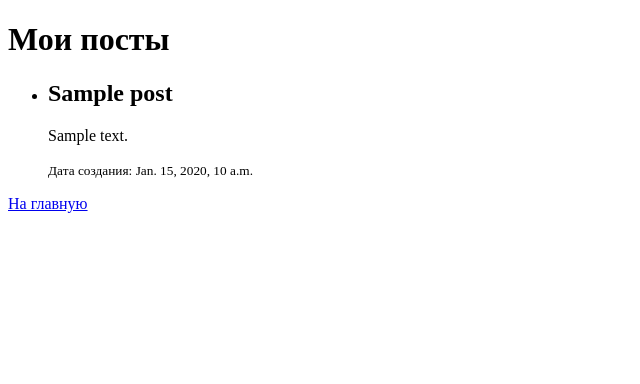
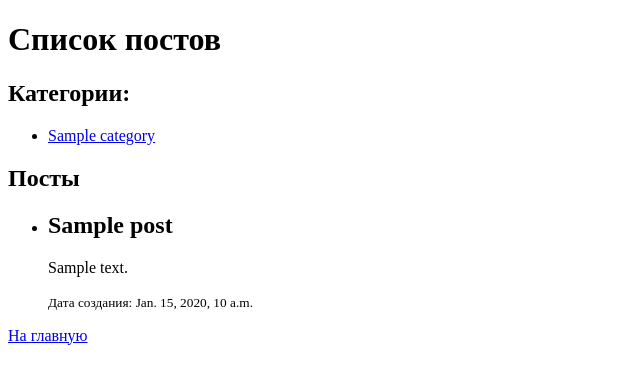
Before and after one commit to EvgOstgit/django_blog, a Django app: page /posts/ in a window 1280 px wide. Shown: the top 384 px of the page, without its empty margins (0-640 px from the left). Run offline with Django 5.2, Linux system fonts and the light colour scheme; tables that the repository leaves empty hold one stand-in row (values such as "Sample post").

Commit message:
Setting up the Category model, changing routing, introducing slugs, changing page templates

```diff
--- a/myblog/blog/models.py
+++ b/myblog/blog/models.py
@@ -1,9 +1,16 @@
 from django.db import models
 from django.utils import timezone
+from django.utils.text import slugify
 
 # модель категории с единственным полем - названием
 class Category(models.Model):
     name = models.CharField(max_length=100)
+    slug = models.SlugField(unique=True, blank=True)
+
+    def save(self, *args, **kwargs):
+        if not self.slug:
+            self.slug = slugify(self.name)
+        super().save(*args, **kwargs)
 
     def __str__(self):
         return self.name
--- a/myblog/blog/templates/blog/post_list.html
+++ b/myblog/blog/templates/blog/post_list.html
@@ -1,10 +1,17 @@
 <!DOCTYPE html>
 <html>
 <head>
-    <title>Блог</title>
+    <title>Посты</title>
 </head>
 <body>
-    <h1>Мои посты</h1>
+    <h1>Список постов</h1>
+    <h2>Категории:</h2>
+    <ul>
+        {% for category in categories %}
+            <li><a href="{% url 'posts_by_category'}">{{ category.name }}</a></li>
+        {% endfor %}
+    </ul>
+    <h2>Посты</h2>
     <ul>
         {% for post in posts %}
             <li>
--- a/myblog/blog/views.py
+++ b/myblog/blog/views.py
@@ -1,5 +1,5 @@
-from django.shortcuts import render
-from .models import Post
+from django.shortcuts import render, get_object_or_404
+from .models import Post, Category
 
 # представление для отображения списка постов
 def post_list(request):
@@ -9,9 +9,10 @@ def post_list(request):
     # .all() - это метод, который возвращает QuerySet (набор записей) со всеми объектами модели Post
     # ответный набор записей будет отсортирован в соответствии с правилом .order_by (-created_at - от новых записей к старым)
     posts = Post.objects.all().order_by('-created_at')
+    categories = Category.objects.all()
 
     # формирование html-страницы на основе шаблона (шаблон находится в templates/blog/)
-    return render(request, 'blog/post_list.html', {'posts': posts})
+    return render(request, 'blog/post_list.html', {'posts': posts, 'categories': categories})
 
 # домашняя страница
 def home(request):
@@ -20,3 +21,13 @@ def home(request):
 # о нас
 def about(request):
     return render(request, 'blog/about.html')
+
+def posts_by_category(request, category_slug):
+    # получаем категорию по slug
+    # get_object_or_404 - функция Django, которая возвращает объект или вызывает ошибку 404, если он не найден
+    category = get_object_or_404(Category, slug=category_slug)
+
+    # фильтруем посты по категориям
+    posts = Post.objects.filter(categories=category).order_by('-created_at')
+
+    return render(request, 'blog/posts_by_category.html', {'category': category, 'posts': posts})
--- a/myblog/myblog/urls.py
+++ b/myblog/myblog/urls.py
@@ -15,7 +15,7 @@ Including another URLconf
     2. Add a URL to urlpatterns:  path('blog/', include('blog.urls'))
 """
 from django.contrib import admin
-from django.urls import path, include
+from django.urls import path
 from blog import views
 
 urlpatterns = [
@@ -23,4 +23,5 @@ urlpatterns = [
     path('', views.home, name='home'),
     path('about/', views.about, name='about'),
     path('posts/', views.post_list, name='post_list'),
+    path('category/<slug:category_slug>/', views.posts_by_category, name='posts_by_category'),
 ]
```
Also changed, not shown: myblog/blog/templates/blog/posts_by_category.html (added, +27 -0 lines), myblog/blog/migrations/0004_category_slug.py (added).
